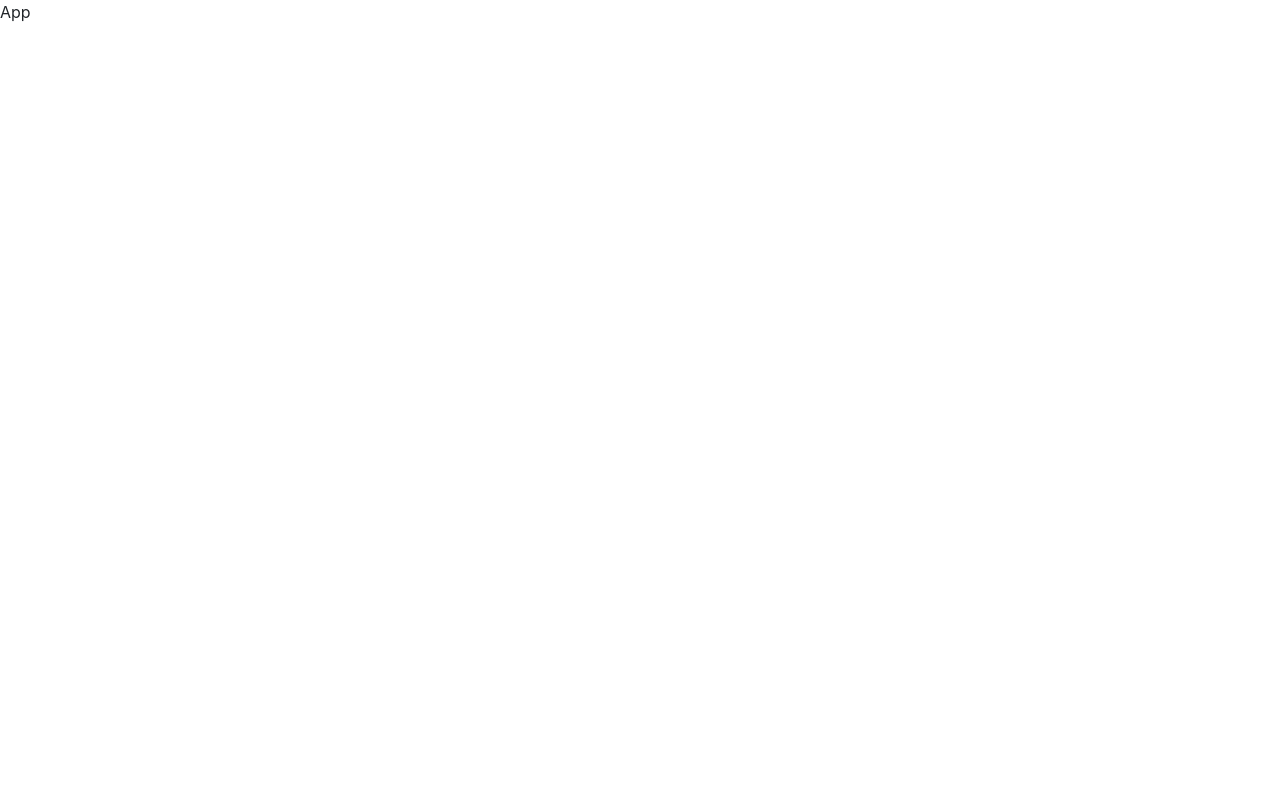
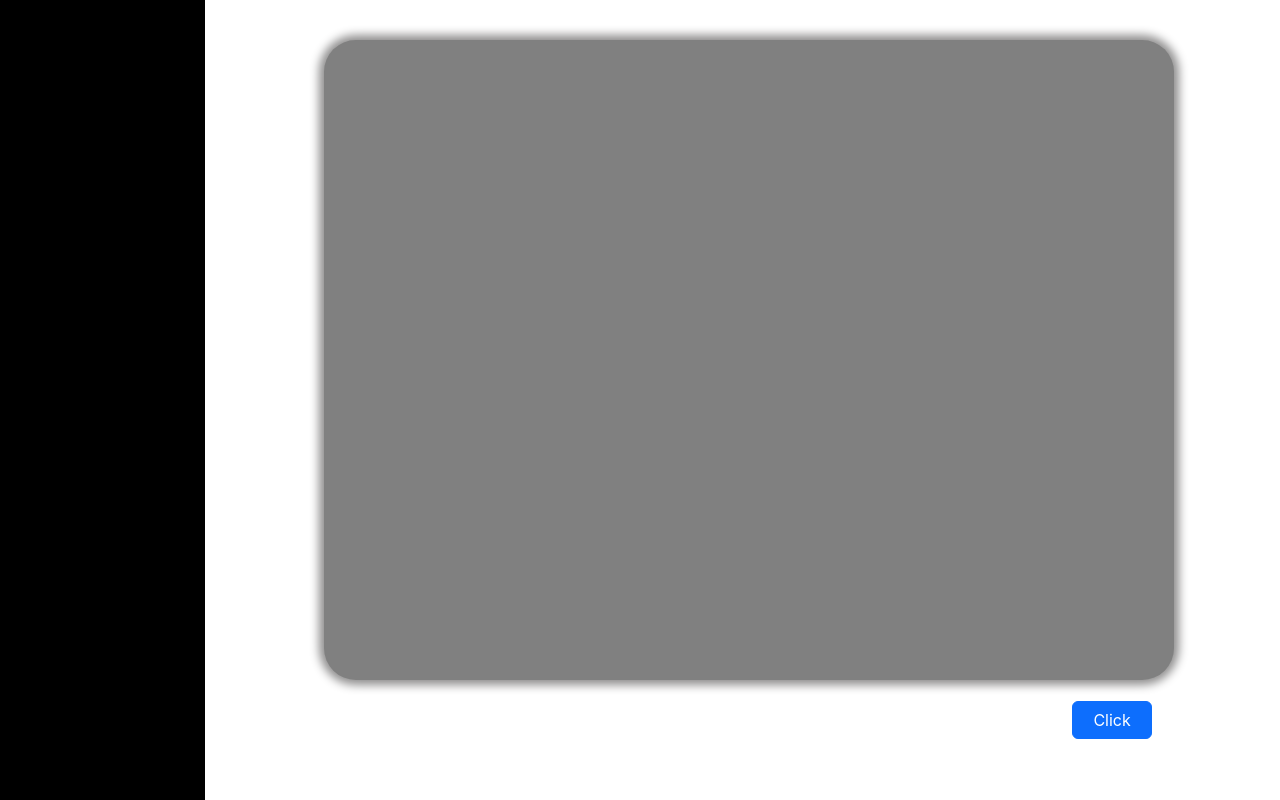
Before and after one commit to anmolsudhir/college-placement-phase1, a React (Create React App) app: page / in a window 1280 px wide. Built offline with nearby package versions, Linux system fonts and the light colour scheme.

Commit message:
Added Form Page Layout

```diff
--- a/src/App.js
+++ b/src/App.js
@@ -1,9 +1,10 @@
 import './styles/styles.css';
+import Form from './pages/Form.js'
 
 function App() {
   return (
     <>
-      App
+      <Form/>
     </>
   );
 }
--- /dev/null
+++ b/src/components/FormSection.js
@@ -0,0 +1,11 @@
+import React from 'react'
+
+function FormSection(clicked) {
+   let isVisble = [false, false, false, false]
+  return (
+    <div className={clicked.clicked ? 'form-section fade' : 'form-section'}>
+    </div>
+  )
+}
+
+export default FormSection
--- a/src/pages/form.js
+++ b/src/pages/form.js
@@ -1,12 +1,28 @@
-import { Row, Col } from 'react-bootstrap'
+import { Row, Col, Button } from 'react-bootstrap'
+import { useState } from 'react';
+import FormSection from '../components/FormSection';
 import React from 'react'
 
-function form() {
+function Form() {
+    const [clicked, setClicked] = useState(false)
+    const handleOnClick = () => {
+        setClicked(true)
+    }
   return (
     <div className='form-container'>
-
+        <Row className='form-container-row'>
+            <Col className='sidebar' xs={2}>
+                {/* <SideBar/> */}
+            </Col>
+            <Col className='section' xs={10}>
+                <FormSection clicked = {clicked}/>
+                <Row style={{width:"80%", display : "flex", justifyContent:"flex-end", alignItems:"flex-end", padding:"2%"}}>
+                    <Button style={{width : "10%"}} onClick={handleOnClick}>Click</Button>
+                </Row>
+            </Col>
+        </Row>
     </div>
   )
 }
 
-export default form
+export default Form;
--- a/src/styles/styles.css
+++ b/src/styles/styles.css
@@ -0,0 +1,44 @@
+.form-container {
+  height: 100vh;
+}
+
+.form-container-row {
+  height: 100%;
+}
+
+.sidebar {
+  z-index: 100;
+  background-color: black;
+  height: 100%;
+}
+
+.section {
+  display: flex;
+  flex-direction: column;
+  align-items: center;
+  justify-content: center;
+}
+
+.form-section {
+  height: 80%;
+  width: 80%;
+  box-shadow: 0px 0px 10px 5px rgb(143, 142, 142);
+  border-radius: 2rem;
+  background-color: gray;
+}
+
+.fade {
+  animation: section-slide 0.5s;
+}
+
+@keyframes section-slide {
+  from {
+    opacity: 100%;
+  }
+  to {
+    transform: translateX(-50%);
+    opacity: 0%;
+  }
+}
+
+/*# sourceMappingURL=styles.css.map */
--- a/src/styles/styles.scss
+++ b/src/styles/styles.scss
@@ -0,0 +1,43 @@
+.form-container{
+    height: 100vh;
+}
+
+.form-container-row {
+    height: 100%;
+}
+
+.sidebar{
+    z-index: 100;
+    background-color: black;
+    height: 100%;
+}
+
+.section{
+    display: flex;
+    flex-direction: column;
+    align-items: center;
+    justify-content: center;
+}
+
+.form-section{
+    height: 80%;
+    width: 80%;
+    box-shadow: 0px 0px 10px 5px rgb(143, 142, 142);
+    border-radius: 2rem;
+    background-color: gray;
+}
+
+.fade{
+    animation: section-slide 0.5s;
+}
+
+@keyframes section-slide {
+    from {
+        opacity: 100%;
+    }
+
+    to{
+        transform: translateX(-50%);
+        opacity: 0%;
+    }
+}
```
Also changed, not shown: 1 other file (tests, documents, lock files or other folders).
